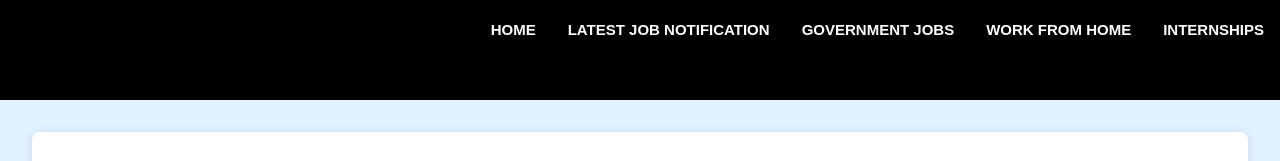
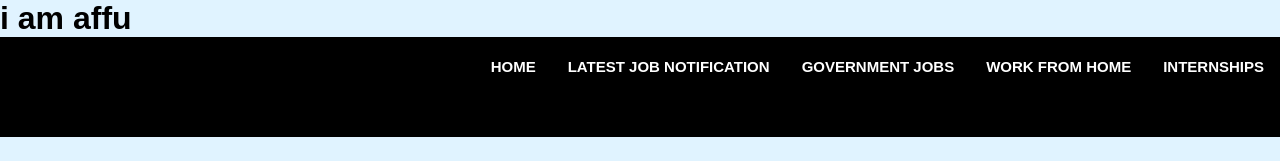
Before and after one commit to Eunum56/testing-project, a plain HTML site: page index.html in a window 1280 px wide. Shown: the top 161 px of the page. Drawn offline with Linux system fonts and the light colour scheme.

Commit message:
Update index.html

```diff
--- a/index.html
+++ b/index.html
@@ -10,6 +10,7 @@
 </head>
 <body>
 <header>
+    <h1>i am affu</h1>
     <div class="nav-bar">
             <span class="bar"></span>
             <span class="bar"></span>
```
